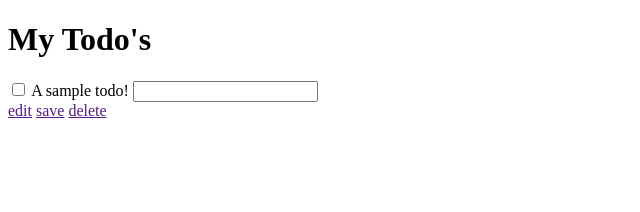
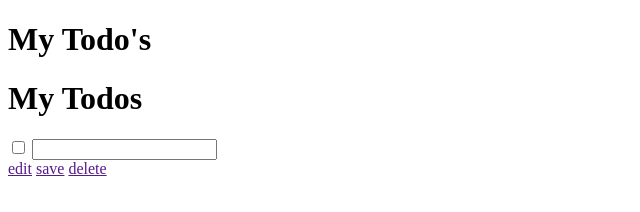
Before and after one commit to wojcup/Angular-Training, a plain HTML site: page index.html in a window 1280 px wide. Shown: the whole page, without its empty margins (0-640 px from the left). Drawn offline with Linux system fonts and the light colour scheme.

Commit message:
Adding data using ng-model
Adding data using ng-model

```diff
--- a/index.html
+++ b/index.html
@@ -11,9 +11,10 @@
 	<body ng-app="todoListApp">
 		<h1>My Todo's</h1>
 		<div ng-controller="mainCtrl" class="list ng-scope">
-			<input type="checkbox" />
-			<label class="editing-label">A sample todo!</label>
-			<input class="editing-label" type="text" />
+		<h1 ng-click="helloWorld()">My Todos</h1>
+			<input ng-model="todo.completed" type="checkbox" />
+			<label class="editing-label" ng-click="helloWorld()">{{todo.name}}</label>
+			<input ng-model="todo.name" class="editing-label" type="text" />
 			<div class="actions">
 				<a href="">edit</a>
 				<a href="" ng-click="helloWorld()">save</a>
```
